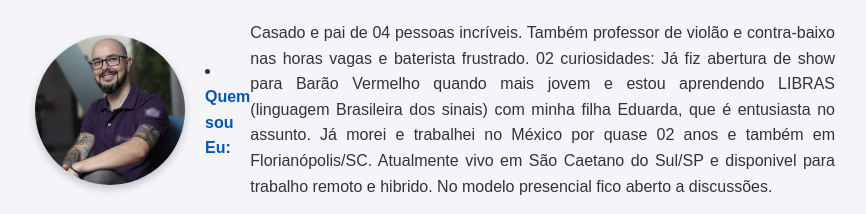
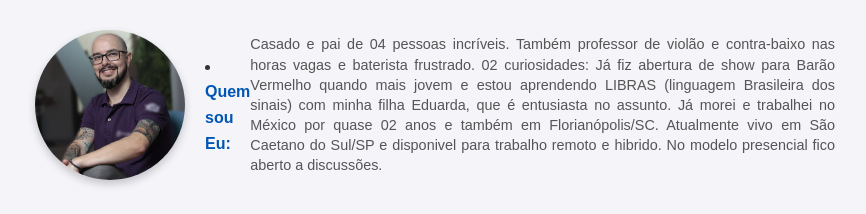
Before and after one commit to AdriMaska/adrianomaskalenkas.github.io, a plain HTML site: page index.html in a window 1280 px wide. Shown: the top 214 px of the page, without its empty margins (205-1071 px from the left). Drawn offline with Linux system fonts and the light colour scheme.

Commit message:
Update index.html

```diff
--- a/index.html
+++ b/index.html
@@ -106,9 +106,8 @@
         <!-- Foto de Perfil e Descritivo -->
         <div class="profile-section">
            <img src="foto_perfil.jpg.JPG" alt="Foto de Adriano Maskalenkas" class="profile-photo">
-            <p class="description">
-              <li><span class="highlight">Quem sou Eu:</span></li>
-             Casado e pai de 04 pessoas incríveis. Também professor de violão e contra-baixo nas horas vagas e baterista frustrado. 02 curiosidades: Já fiz abertura de show para Barão Vermelho quando mais jovem e estou aprendendo LIBRAS (linguagem Brasileira dos sinais) com minha filha Eduarda, que é entusiasta no assunto. Já morei e trabalhei no México por quase 02 anos e também em Florianópolis/SC. Atualmente vivo em São Caetano do Sul/SP e disponivel para trabalho remoto e hibrido. No modelo presencial fico aberto a discussões.
+           <li><span class="highlight">Quem sou Eu:</span></li>
+            <p class="description"> Casado e pai de 04 pessoas incríveis. Também professor de violão e contra-baixo nas horas vagas e baterista frustrado. 02 curiosidades: Já fiz abertura de show para Barão Vermelho quando mais jovem e estou aprendendo LIBRAS (linguagem Brasileira dos sinais) com minha filha Eduarda, que é entusiasta no assunto. Já morei e trabalhei no México por quase 02 anos e também em Florianópolis/SC. Atualmente vivo em São Caetano do Sul/SP e disponivel para trabalho remoto e hibrido. No modelo presencial fico aberto a discussões.
             </p>
         </div>
 
```
